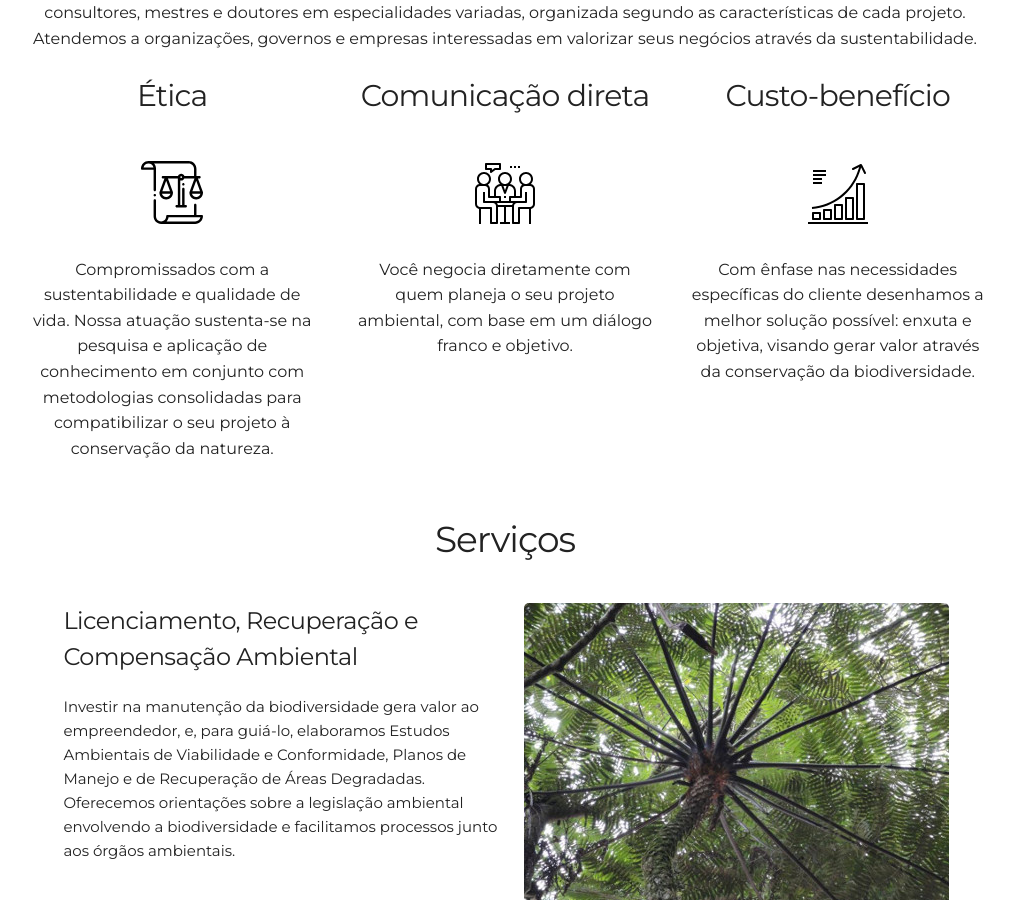
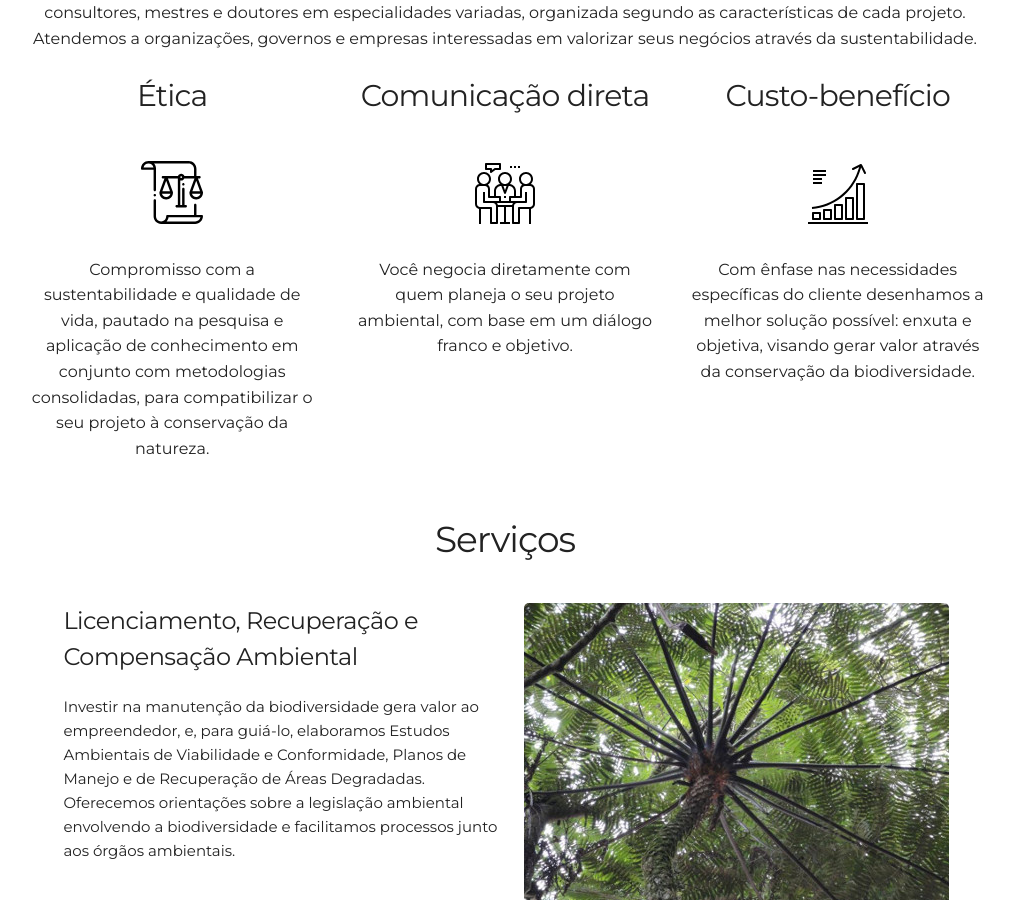
Before and after one commit to leroy1977/eQ1, a Jekyll site: the page built from index.html, in a window 1280 px wide and 900 px high, scrolled down 1043 px. Shown: the whole window, without its empty margins (135-1149 px from the left). Built offline with Jekyll 4.4.1, drawn with Linux system fonts in a browser that asks for light colours.

Commit message:
Update about.html

```diff
--- a/_includes/about.html
+++ b/_includes/about.html
@@ -13,7 +13,7 @@
       <!-- <i class="devicon-html5-plain-wordmark"></i>
       <i class="devicon-bootstrap-plain-wordmark colored"></i>
       <i class="devicon-sass-original colored"></i> -->
-      <p>Compromissados com a sustentabilidade e qualidade de vida. Nossa atuação sustenta-se na pesquisa e aplicação de conhecimento em conjunto com metodologias consolidadas para compatibilizar o seu projeto à conservação da natureza.</p>
+      <p>Compromisso com a sustentabilidade e qualidade de vida, pautado na pesquisa e aplicação de conhecimento em conjunto com metodologias consolidadas, para compatibilizar o seu projeto à conservação da natureza.</p>
     </div>
     <div class="four columns">
       <h4>Comunicação direta</h4>
```
